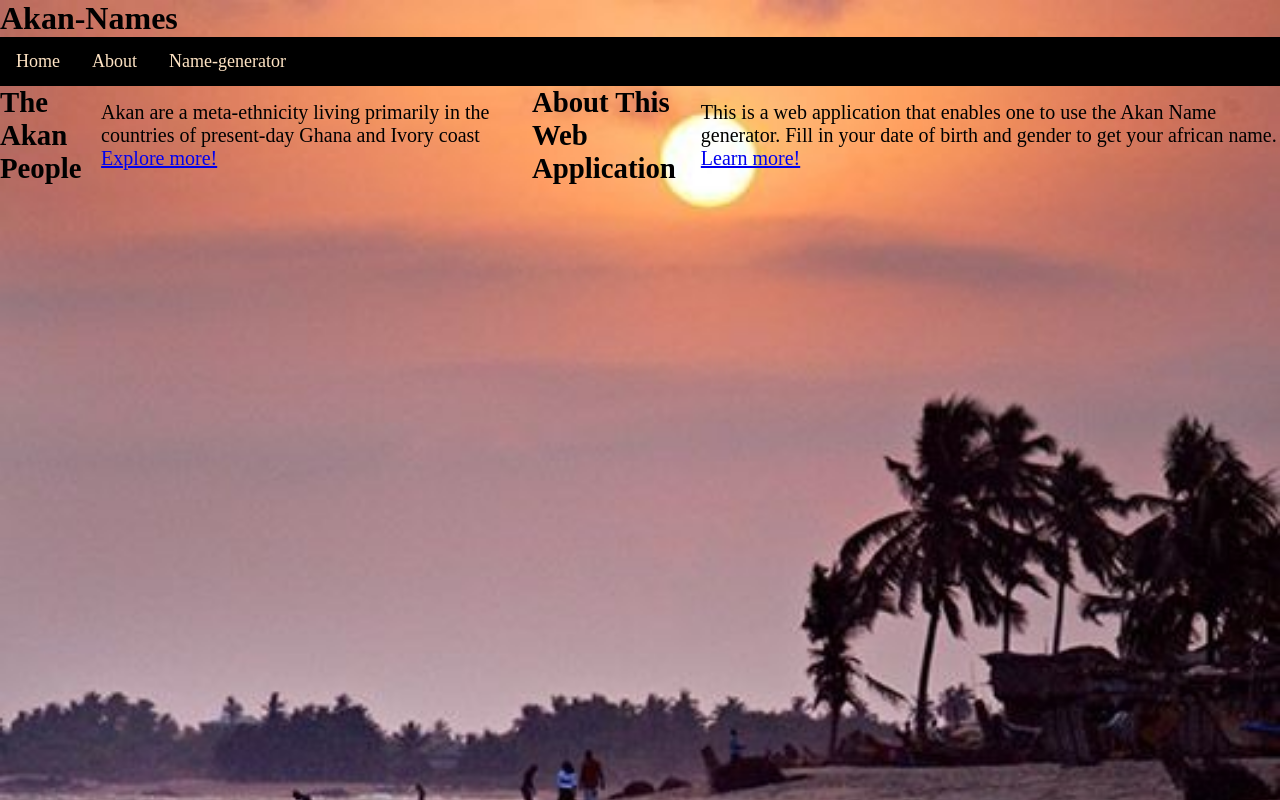
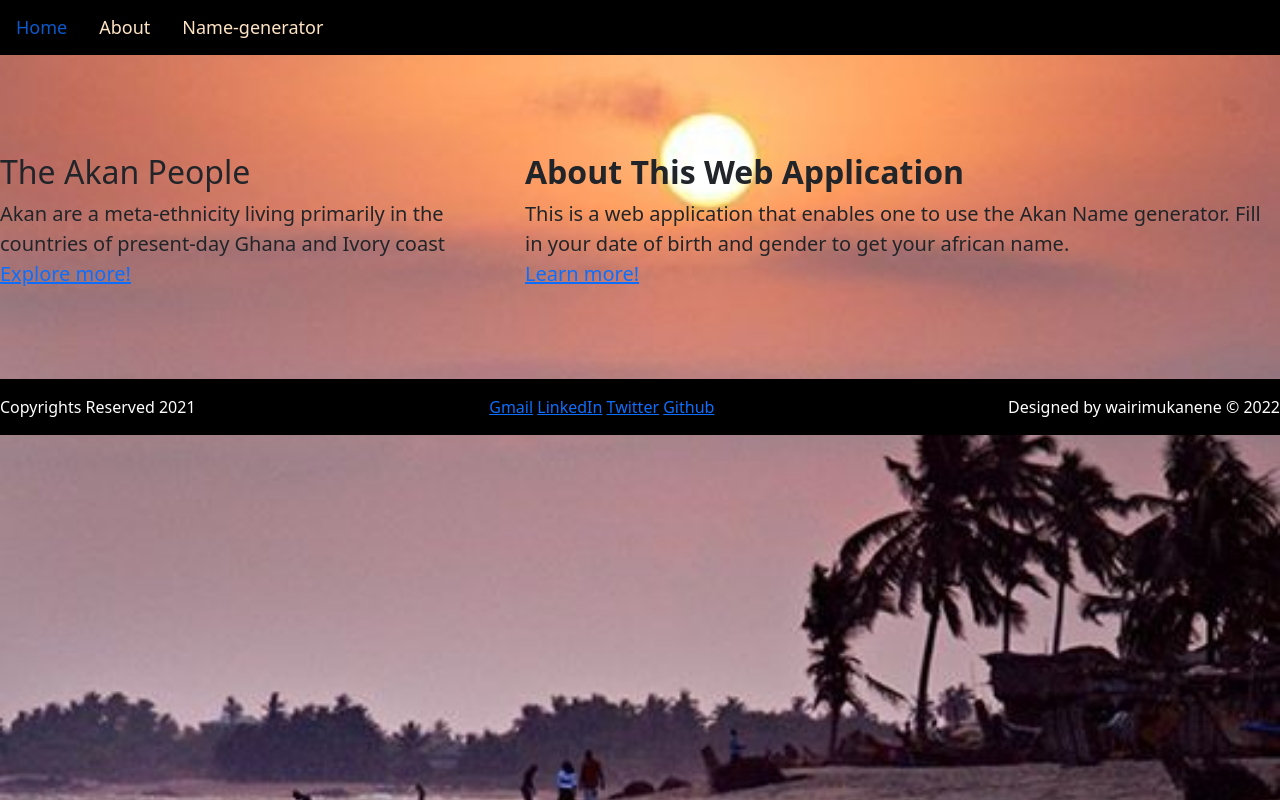
Before and after one commit to wairimukanene/Akan-Names, a plain HTML site: page index.html in a window 1280 px wide. Drawn offline with nearby package versions, Linux system fonts and the light colour scheme.

Commit message:
commit35-modified js functionality,home page

```diff
--- a/index.html
+++ b/index.html
@@ -11,23 +11,48 @@
             background-size: cover;
         }
     </style>
-    <h1 class="Akan-Names">Akan-Names</h1>
     <div class="nav">
         <a class="active" href="#homepage">Home</a>
         <a href="About.html">About</a>
         <a href="Name-Generator.html">Name-generator</a>
     </div>
+    <br>
     <div class="Home" id="homepage">
-        <h2>The Akan People</h2>
-        <p style="font-size: 20px";>Akan are a meta-ethnicity living primarily in the countries of present-day Ghana and Ivory coast
-        <a href="https://www.google.com/search?q=akan+people&oq=akan+people&aqs=chrome.0.69i59l2j0i390l3j69i60.8580j0j7&sourceid=chrome&ie=UTF-8">Explore more!</a></p>
+        <div>
+            <h2>The Akan People</h2>
+            <p style="font-size: 20px";>Akan are a meta-ethnicity living primarily in the countries of present-day Ghana and Ivory coast
+            <br><a href="https://www.google.com/search?q=akan+people&oq=akan+people&aqs=chrome.0.69i59l2j0i390l3j69i60.8580j0j7&sourceid=chrome&ie=UTF-8">Explore more!</a></p>
+        </div>
+
+        <div>
             <h2><b>About This Web Application</b></h2>
             <p style="font-size: 20px";>
             This is a web application that enables one to use the Akan Name generator.
             Fill in your date of birth and gender to get your african name.
-            <a href="https://en.wikipedia.org/wiki/Akan_people">Learn more!</a>
+            <br><a href="https://en.wikipedia.org/wiki/Akan_people">Learn more!</a>
         </p>
+        </div>
     </div>
+
+
+
+
+    <link rel="stylesheet" href="https://cdn.jsdelivr.net/npm/bootstrap@5.1.3/dist/css/bootstrap.min.css">
 </body>
 <script src="script.js"></script>
+<footer class="text-white ">
+    <div class="finish">
+        <div>
+            <p id="copyrights" class="pt-3">Copyrights Reserved 2021</p>
+        </div>
+        <div class="pt-3">
+            <a href="mailto:mercykanene254@gmail.com" id="text">Gmail</a>
+            <a href="https://www.linkedin.com/in/mercy-kanene-6b3b411a2/" id="text">LinkedIn</a>
+            <a href="https://twitter.com/home" id="text">Twitter</a>
+            <a href="https://github.com/wairimukanene" id="text">Github</a>
+        </div>
+        <div>
+            <p class=" pt-3 slim ">Designed by wairimukanene © 2022</p>
+        </div>
+    </div>
 </html>
--- a/styles.css
+++ b/styles.css
@@ -32,6 +32,7 @@
     align-items: center;
     margin: 0 auto;
     font-size: larger;
+    height: 300px;
 }
 .About{
 align-items: center;
@@ -40,3 +41,8 @@ align-items: center;
     justify-content: space-evenly;
     background-color: #FCA000;
 }
+.finish{
+    display:flex;
+    justify-content: space-between;
+    background: black;
+}
```
Also changed, not shown: Name-Generator.html (+1 -1 lines).
